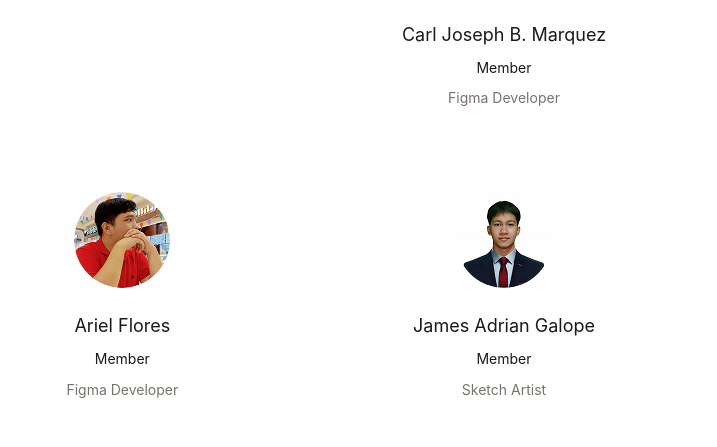
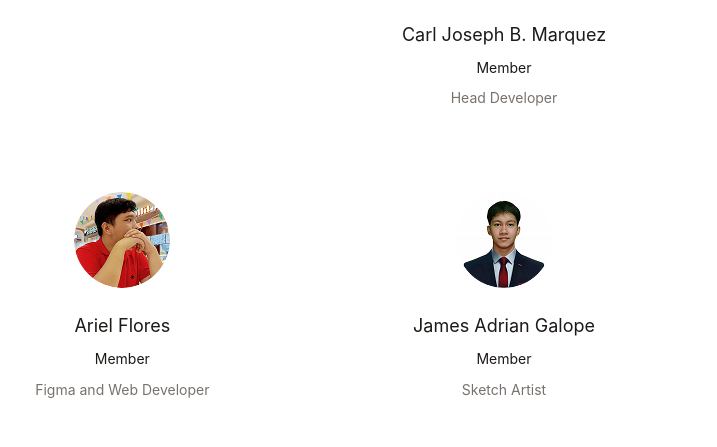
Before and after one commit to Carlsu28/pulse-landing-pagee, a plain HTML site: page about.html in a window 1280 px wide. Shown: the part 1438-1885 px from the top of the page, 136-853 px from the left. Drawn offline with Linux system fonts and the light colour scheme; a web font is replaced by a local one.

Commit message:
Updated abous us content

```diff
--- a/about.html
+++ b/about.html
@@ -115,7 +115,7 @@
                     </div>
                     <h3>Carl Joseph B. Marquez</h3>
                     <p class="team-role">Member</p>
-                    <p class="team-position">Figma Developer</p>
+                    <p class="team-position">Head Developer</p>
                 </div>
             </div>
 
@@ -127,7 +127,7 @@
                     </div>
                     <h3>Ariel Flores</h3>
                     <p class="team-role">Member</p>
-                    <p class="team-position">Figma Developer</p>
+                    <p class="team-position">Figma and Web Developer</p>
                 </div>
                 <div class="team-card">
                     <div class="team-image">
```
